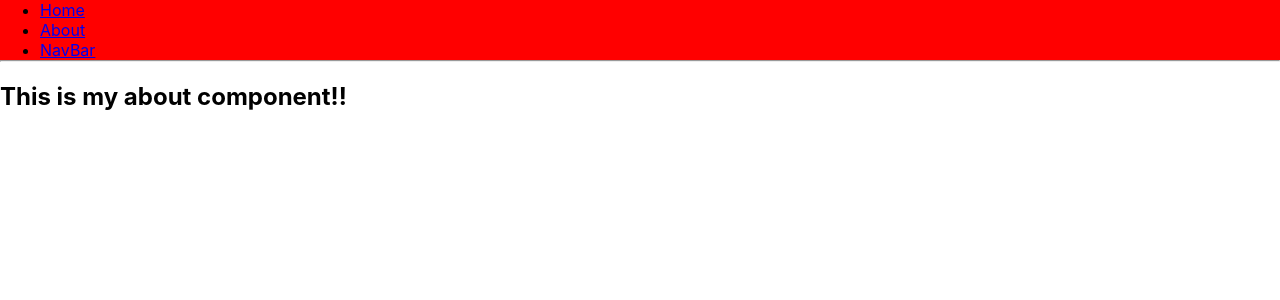
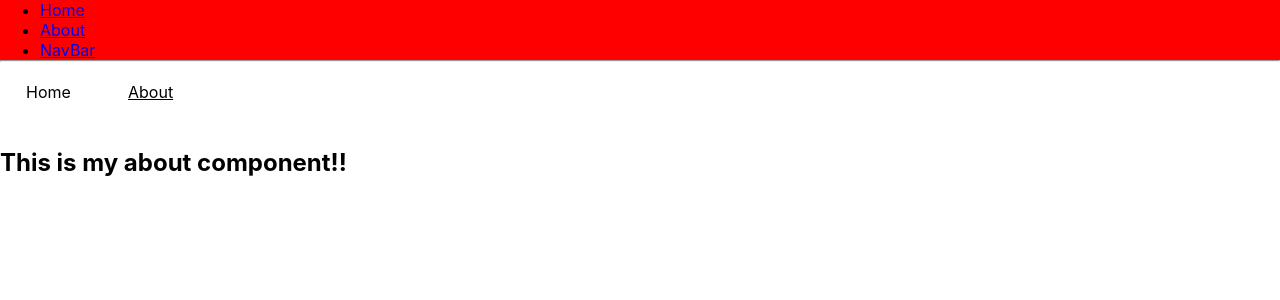
Before and after one commit to Alexobregon/burger-review, a React (Create React App) app in the folder Burger-review/: page /about in a window 1280 px wide. Shown: the top 300 px of the page. Built offline with nearby package versions, Linux system fonts and the light colour scheme.

Commit message:
added css for navbar when on About page

```diff
--- a/Burger-review/src/About.js
+++ b/Burger-review/src/About.js
@@ -1,10 +1,51 @@
 import React from "react";
+import { NavLink } from "react-router-dom";
+
+const linkStyles = {
+  display: "inline-block",
+  width: "50px",
+  padding: "20px",
+  margin: "0 6px 6px",
+  //background: "blue",
+  textDecoration: "none",
+  color: "black",
+};
 
 function About() {
   return (
+    <>
+    <div>
+      <NavLink
+        to="/"
+        exact
+        style={linkStyles}
+        // activeStyle={{
+        //   background: "darkblue",
+        // }}
+        activeStyle={{
+          textDecoration: "underline"
+        }}
+      >
+        Home
+      </NavLink>
+      <NavLink
+        to="/about"
+        exact
+        style={linkStyles}
+        activeStyle={{
+          textDecoration: "underline",
+        }}
+      >
+        About
+      </NavLink>
+
+    </div>
+
+
   <div>
   <h2>This is my about component!!</h2>
   </div>
+  </>
   );
 }
 
```
